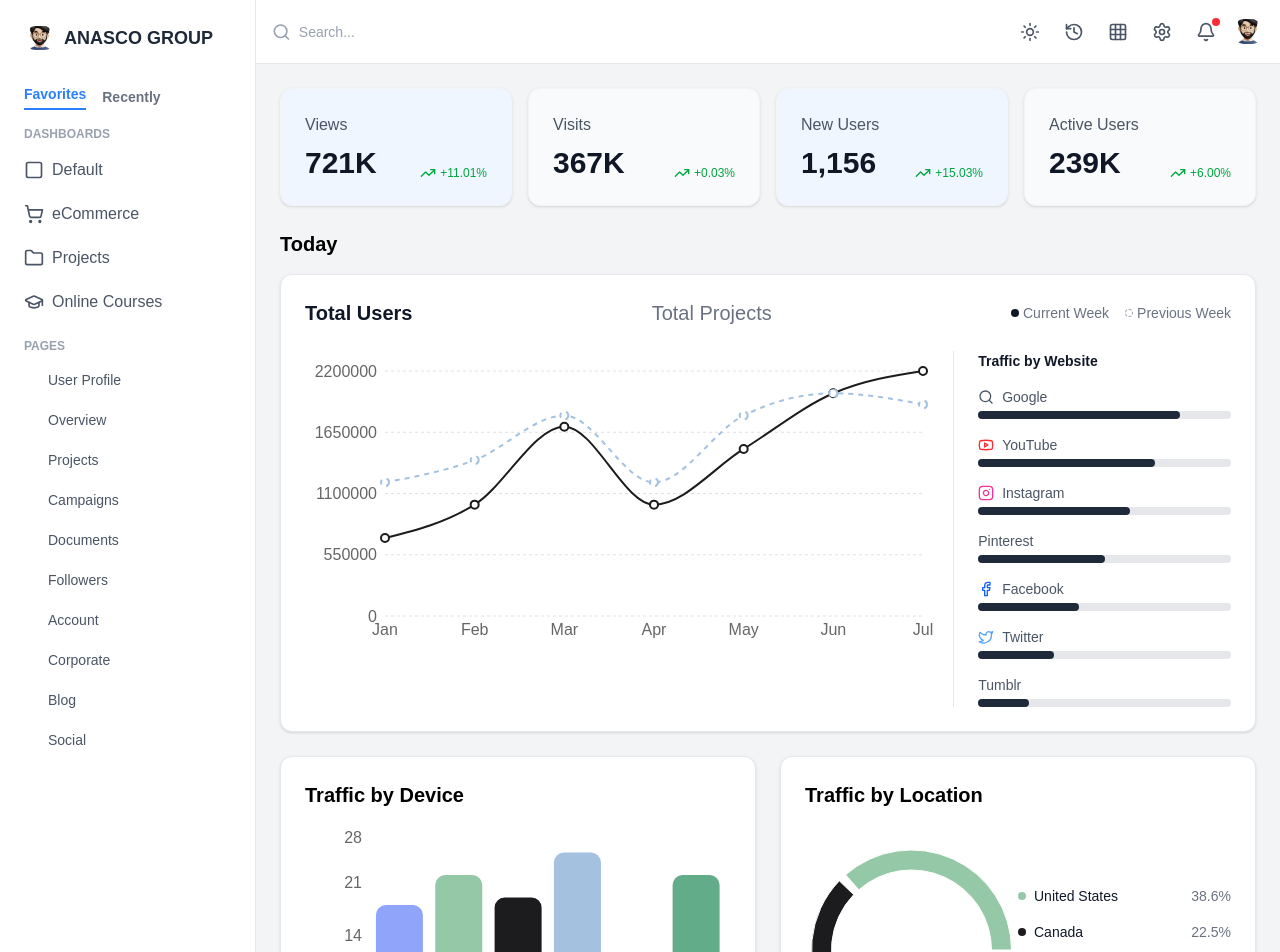
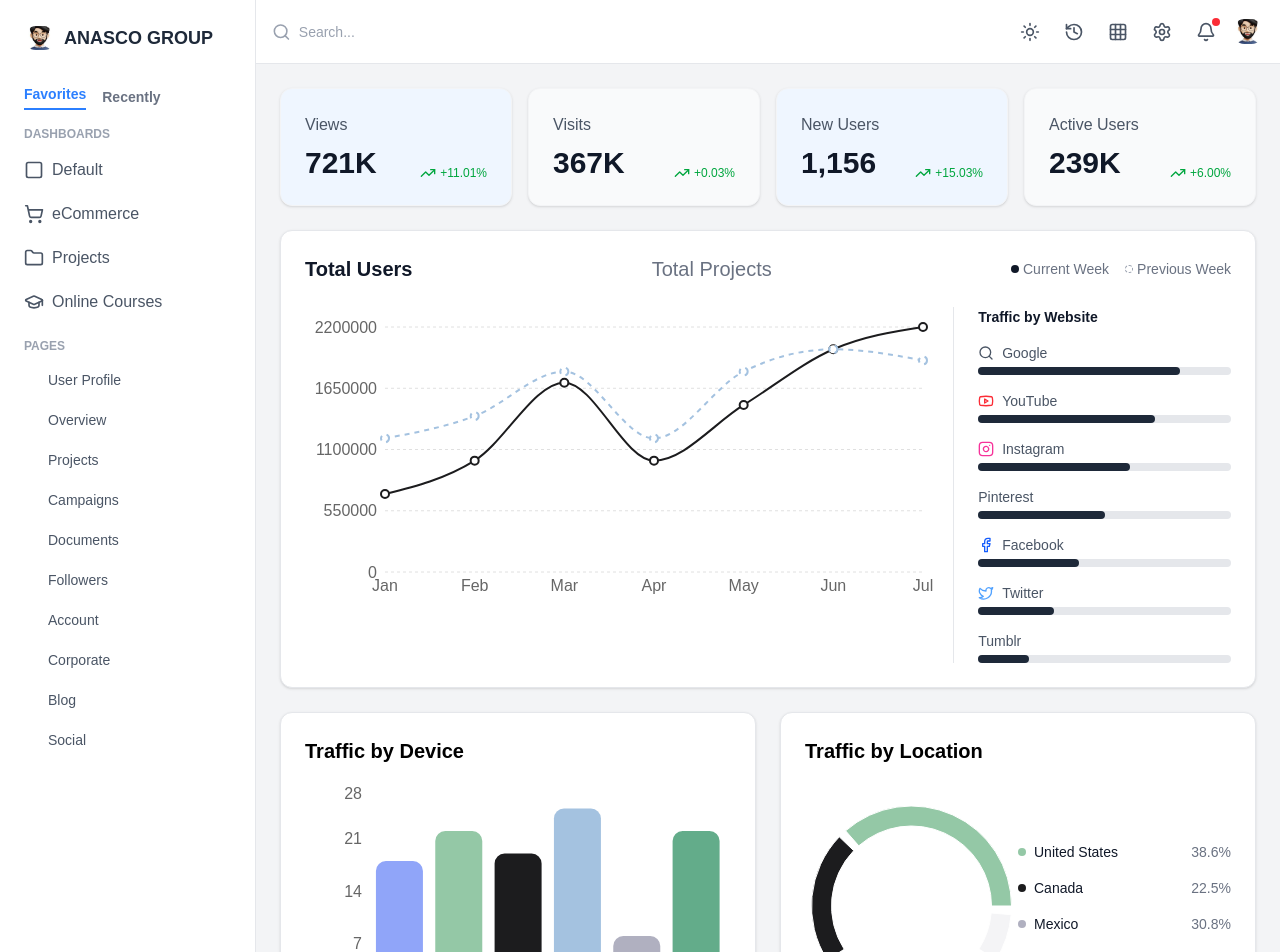
Before and after one commit to DoniaIbrahim23/ANASCO, a Next.js app: page / in a window 1280 px wide. Shown: the top 952 px of the page. Built offline with nearby package versions, Linux system fonts and the light colour scheme.

Commit message:
TypeScript errors

```diff
--- a/src/Components/Charts/BarChart.tsx
+++ b/src/Components/Charts/BarChart.tsx
@@ -3,6 +3,17 @@
 import { ResponsiveContainer, LineChart, Line, XAxis, YAxis, CartesianGrid, Tooltip } from "recharts";
 import mockData from "../../data/mock-data.json";
 import { Search, Youtube, Instagram, Facebook, Twitter } from "lucide-react";
+
+interface LineChartDataItem {
+  month: string;
+  current: number;
+  previous: number;
+}
+
+interface TrafficByWebsiteDataItem {
+  name: string;
+  value: number;
+}
 
 const platformIcons = {
   Google: <Search className="w-4 h-4 text-gray-600" />,
@@ -29,15 +40,15 @@ const CustomTooltip = ({ active, payload, label }: any) => {
 };
 
 const BarCharts: React.FC = () => {
-  const lineChartData = mockData.trafficLineChart;
-  const trafficByWebsiteData = mockData.trafficByWebsiteData;
+  const lineChartData: LineChartDataItem[] = mockData.trafficLineChart;
+  const trafficByWebsiteData: TrafficByWebsiteDataItem[] = mockData.trafficByWebsiteData;
 
   return (
     <div className="bg-white border border-gray-200 rounded-xl p-6 shadow-sm">
       {/* Header */}
       <div className="flex justify-between items-center mb-6">
         <h2 className="text-xl font-bold text-gray-900">Total Users</h2>
-         <h2 className="text-xl text-gray-500">Total Projects</h2>
+        <h2 className="text-xl text-gray-500">Total Projects</h2>
         <div className="flex items-center gap-4 text-sm text-gray-500">
           <span className="flex items-center gap-1">
             <span className="w-2 h-2 rounded-full bg-gray-900"></span>
--- a/src/Components/Charts/LineChart.tsx
+++ b/src/Components/Charts/LineChart.tsx
@@ -11,7 +11,21 @@ import {
   YAxis,
   Tooltip,
 } from "recharts";
-import mockData from "../../data/mock-data.json";
+
+interface BarChartDataItem {
+  name: string;
+  value: number;
+}
+
+interface DonutChartDataItem {
+  name: string;
+  value: number;
+}
+
+interface ChartsProps {
+  barChartData: BarChartDataItem[];
+  donutChartData: DonutChartDataItem[];
+}
 
 const DONUT_COLORS = ["#94C8A6", "#1C1C1E", "#B0B0C0", "#F4F4F6"];
 const BAR_COLORS = [
@@ -23,13 +37,10 @@ const BAR_COLORS = [
   "#63AC8A",
 ];
 
-const DeviceLocationCharts: React.FC = () => {
-  const barChartData = mockData.trafficByDeviceData;
-  const donutChartData = mockData.trafficByLocationData;
-
+const DeviceLocationCharts: React.FC<ChartsProps> = ({ barChartData, donutChartData }) => {
   return (
     <div className="grid grid-cols-1 lg:grid-cols-2 gap-6 mt-6">
-      {/*  Traffic by Device */}
+      {/*  Traffic by Device */}
       <div className="bg-white rounded-xl p-6 shadow-sm border border-gray-200">
         <h3 className="text-xl font-bold mb-4 text-black">Traffic by Device</h3>
         <ResponsiveContainer width="100%" height={250}>
@@ -77,7 +88,6 @@ const DeviceLocationCharts: React.FC = () => {
               <Tooltip />
             </PieChart>
           </ResponsiveContainer>
-          {/* Right Side*/}
           <div className="w-1/2 text-sm text-gray-600">
             <ul className="space-y-4">
               {donutChartData.map((item, index) => (
--- a/src/app/page.tsx
+++ b/src/app/page.tsx
@@ -1,13 +1,88 @@
+"use client";
+
 import Header from "../Components/Header/Header";
 import Sidebar from "../Components/Sidebar/Sidebar";
 import StatsCards from "../Components/StatsCards/StatsCards";
-import CustomBarChart from "../Components/Charts/BarChart";
-import CustomLineChart from "../Components/Charts/LineChart";
-
-// mock data
 import mockData from "../data/mock-data.json";
 
+import {
+  ResponsiveContainer,
+  BarChart,
+  Bar,
+  PieChart,
+  Pie,
+  Cell,
+  XAxis,
+  YAxis,
+  Tooltip,
+  LineChart,
+  Line,
+  CartesianGrid,
+} from "recharts";
+import { Search, Youtube, Instagram, Facebook, Twitter } from "lucide-react";
+
+interface StatsData {
+  title: string;
+  value: string;
+  change: string;
+  trend: "up" | "down";
+}
+
+interface LineChartDataItem {
+  month: string;
+  current: number;
+  previous: number;
+}
+
+interface TrafficByWebsiteDataItem {
+  name: string;
+  value: number;
+}
+
+interface BarChartDataItem {
+  name: string;
+  value: number;
+}
+
+interface DonutChartDataItem {
+  name: string;
+  value: number;
+}
+
+const DONUT_COLORS = ["#94C8A6", "#1C1C1E", "#B0B0C0", "#F4F4F6"];
+const BAR_COLORS = ["#90A5F9", "#94C8A6", "#1C1C1E", "#A4C2E0", "#B0B0C0", "#63AC8A"];
+const platformIcons = {
+  Google: <Search className="w-4 h-4 text-gray-600" />,
+  YouTube: <Youtube className="w-4 h-4 text-red-500" />,
+  Instagram: <Instagram className="w-4 h-4 text-pink-500" />,
+  Facebook: <Facebook className="w-4 h-4 text-blue-600" />,
+  Twitter: <Twitter className="w-4 h-4 text-blue-400" />,
+};
+
+const CustomLineChartTooltip = ({ active, payload, label }: any) => {
+  if (active && payload && payload.length) {
+    return (
+      <div className="bg-gray-800 text-white p-2 rounded-md text-xs shadow-lg">
+        <p className="font-bold">{label}</p>
+        {payload.map((entry: any, index: number) => (
+          <p key={`item-${index}`} style={{ color: entry.color }}>
+            {`${entry.name}: ${entry.value}`}
+          </p>
+        ))}
+      </div>
+    );
+  }
+  return null;
+};
+
+// Start of the main component
 export default function Dashboard() {
+  const statsData: StatsData[] = mockData.stats;
+  const lineChartData: LineChartDataItem[] = mockData.trafficLineChart;
+  const trafficByWebsiteData: TrafficByWebsiteDataItem[] = mockData.trafficByWebsiteData;
+  const barChartData: BarChartDataItem[] = mockData.trafficByDeviceData;
+  const donutChartData: DonutChartDataItem[] = mockData.trafficByLocationData;
+
   return (
     <div className="flex min-h-screen bg-white">
       {/* Sidebar */}
@@ -21,18 +96,143 @@ export default function Dashboard() {
         {/* Page content */}
         <main className="p-6 space-y-6 flex-1">
           {/* Stats Cards */}
-          <StatsCards data={mockData.stats} />
+          <StatsCards data={statsData} />
 
           {/* Charts */}
           <div className="space-y-6">
-            <section>
-              <h2 className="text-xl font-semibold mb-4 text-black">Today</h2>
-              <CustomBarChart data={mockData.barChartData} />
-            </section>
+            {/* Total Users & Projects Section */}
+            <div className="bg-white border border-gray-200 rounded-xl p-6 shadow-sm">
+              <div className="flex justify-between items-center mb-6">
+                <h2 className="text-xl font-bold text-gray-900">Total Users</h2>
+                <h2 className="text-xl text-gray-500">Total Projects</h2>
+                <div className="flex items-center gap-4 text-sm text-gray-500">
+                  <span className="flex items-center gap-1">
+                    <span className="w-2 h-2 rounded-full bg-gray-900"></span>
+                    Current Week
+                  </span>
+                  <span className="flex items-center gap-1">
+                    <span className="w-2 h-2 rounded-full border border-gray-400 border-dashed"></span>
+                    Previous Week
+                  </span>
+                </div>
+              </div>
+              <div className="flex">
+                <ResponsiveContainer width="70%" height={300}>
+                  <LineChart data={lineChartData} margin={{ top: 20, right: 30, left: 20, bottom: 5 }}>
+                    <CartesianGrid vertical={false} strokeDasharray="3 3" stroke="#e0e0e0" />
+                    <XAxis dataKey="month" tickLine={false} axisLine={false} />
+                    <YAxis tickLine={false} axisLine={false} />
+                    <Tooltip content={<CustomLineChartTooltip />} />
+                    <Line
+                      type="monotone"
+                      dataKey="current"
+                      stroke="#1C1C1E"
+                      strokeWidth={2}
+                      dot={{ r: 4 }}
+                      activeDot={{ r: 6, stroke: '#1C1C1E', strokeWidth: 2, fill: '#fff' }}
+                      name="Current Week"
+                    />
+                    <Line
+                      type="monotone"
+                      dataKey="previous"
+                      stroke="#A4C2E0"
+                      strokeWidth={2}
+                      strokeDasharray="5 5"
+                      dot={{ r: 4 }}
+                      activeDot={{ r: 6, stroke: '#A4C2E0', strokeWidth: 2, fill: '#fff' }}
+                      name="Previous Week"
+                    />
+                  </LineChart>
+                </ResponsiveContainer>
+                <div className="w-[30%] pl-6 border-l border-gray-200">
+                  <h4 className="text-sm font-semibold text-gray-900 mb-4">Traffic by Website</h4>
+                  <ul className="text-sm text-gray-600 space-y-4">
+                    {trafficByWebsiteData.map((item) => (
+                      <li key={item.name} className="flex flex-col">
+                        <span className="flex items-center gap-2 mb-1">
+                          {platformIcons[item.name as keyof typeof platformIcons]}
+                          {item.name}
+                        </span>
+                        <div className="bg-gray-200 rounded-full h-2">
+                          <div
+                            className="bg-gray-800 rounded-full h-full"
+                            style={{ width: `${item.value}%` }}
+                          ></div>
+                        </div>
+                      </li>
+                    ))}
+                  </ul>
+                </div>
+              </div>
+            </div>
 
-            <section>
-              <CustomLineChart data={mockData.lineChartData} />
-            </section>
+            {/* Device & Location Charts Section */}
+            <div className="grid grid-cols-1 lg:grid-cols-2 gap-6">
+              {/* Traffic by Device */}
+              <div className="bg-white rounded-xl p-6 shadow-sm border border-gray-200">
+                <h3 className="text-xl font-bold mb-4 text-black">Traffic by Device</h3>
+                <ResponsiveContainer width="100%" height={250}>
+                  <BarChart data={barChartData}>
+                    <XAxis dataKey="name" axisLine={false} tickLine={false} />
+                    <YAxis axisLine={false} tickLine={false} />
+                    <Tooltip />
+                    <Bar dataKey="value" radius={[10, 10, 0, 0]}>
+                      {barChartData.map((entry, index) => (
+                        <Cell
+                          key={`cell-${index}`}
+                          fill={BAR_COLORS[index % BAR_COLORS.length]}
+                        />
+                      ))}
+                    </Bar>
+                  </BarChart>
+                </ResponsiveContainer>
+              </div>
+
+              {/* Traffic by Location */}
+              <div className="bg-white rounded-xl p-6 shadow-sm border border-gray-200">
+                <h3 className="text-xl font-bold mb-4 text-black">Traffic by Location</h3>
+                <div className="flex justify-center items-center">
+                  <ResponsiveContainer width="50%" height={250}>
+                    <PieChart>
+                      <Pie
+                        data={donutChartData}
+                        cx="50%"
+                        cy="50%"
+                        innerRadius={80}
+                        outerRadius={100}
+                        paddingAngle={5}
+                        dataKey="value"
+                      >
+                        {donutChartData.map((entry, index) => (
+                          <Cell
+                            key={`cell-${index}`}
+                            fill={DONUT_COLORS[index % DONUT_COLORS.length]}
+                          />
+                        ))}
+                      </Pie>
+                      <Tooltip />
+                    </PieChart>
+                  </ResponsiveContainer>
+                  <div className="w-1/2 text-sm text-gray-600">
+                    <ul className="space-y-4">
+                      {donutChartData.map((item, index) => (
+                        <li key={item.name} className="flex items-center gap-2">
+                          <span
+                            className="w-2 h-2 rounded-full"
+                            style={{
+                              backgroundColor:
+                                DONUT_COLORS[index % DONUT_COLORS.length],
+                            }}
+                          ></span>
+                          <span className="font-medium text-gray-900">{item.name}</span>
+                          <span className="ml-auto text-gray-500">{item.value}%</span>
+                        </li>
+                      ))}
+                    </ul>
+                  </div>
+                </div>
+              </div>
+            </div>
           </div>
         </main>
       </div>
```
